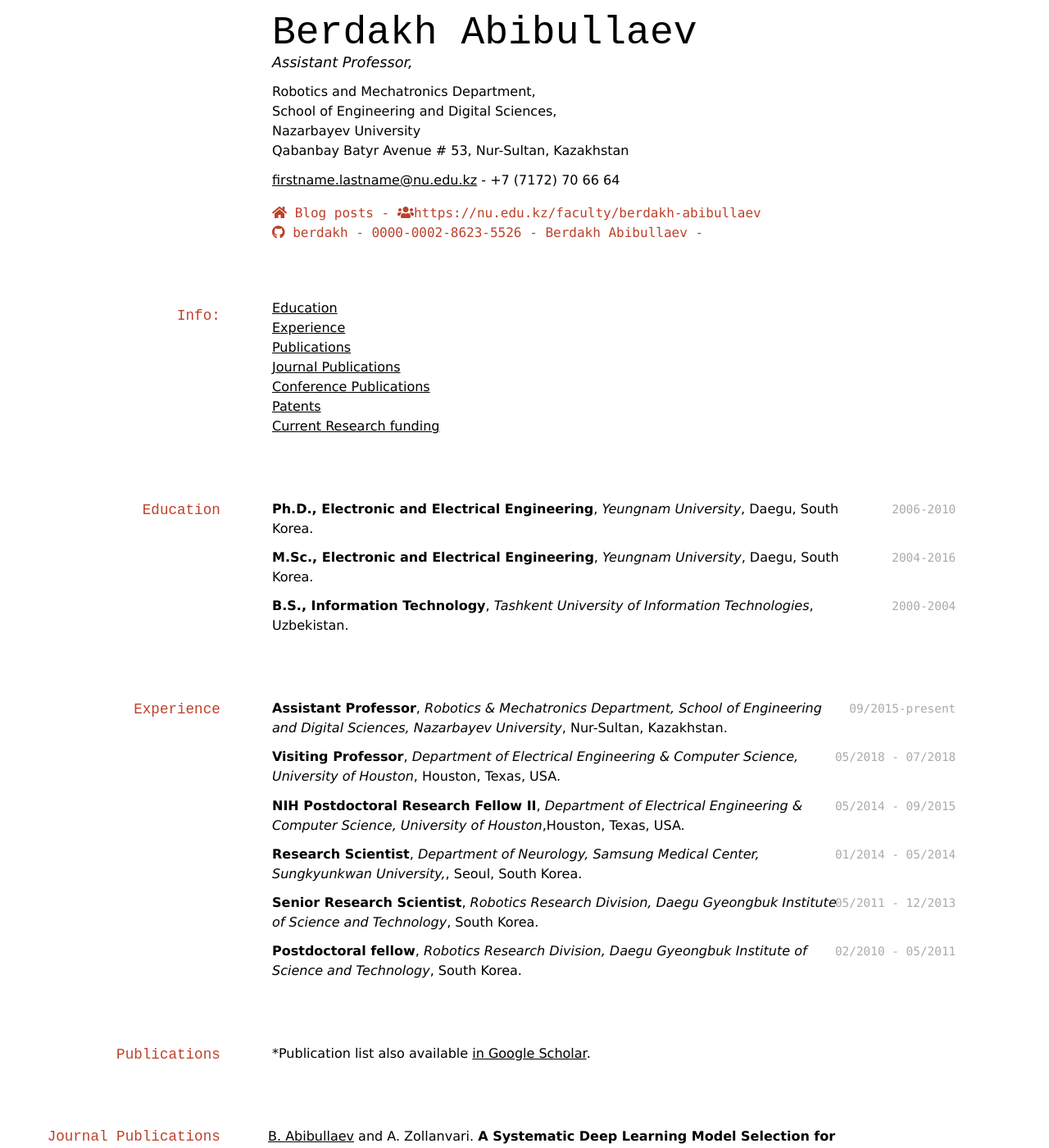
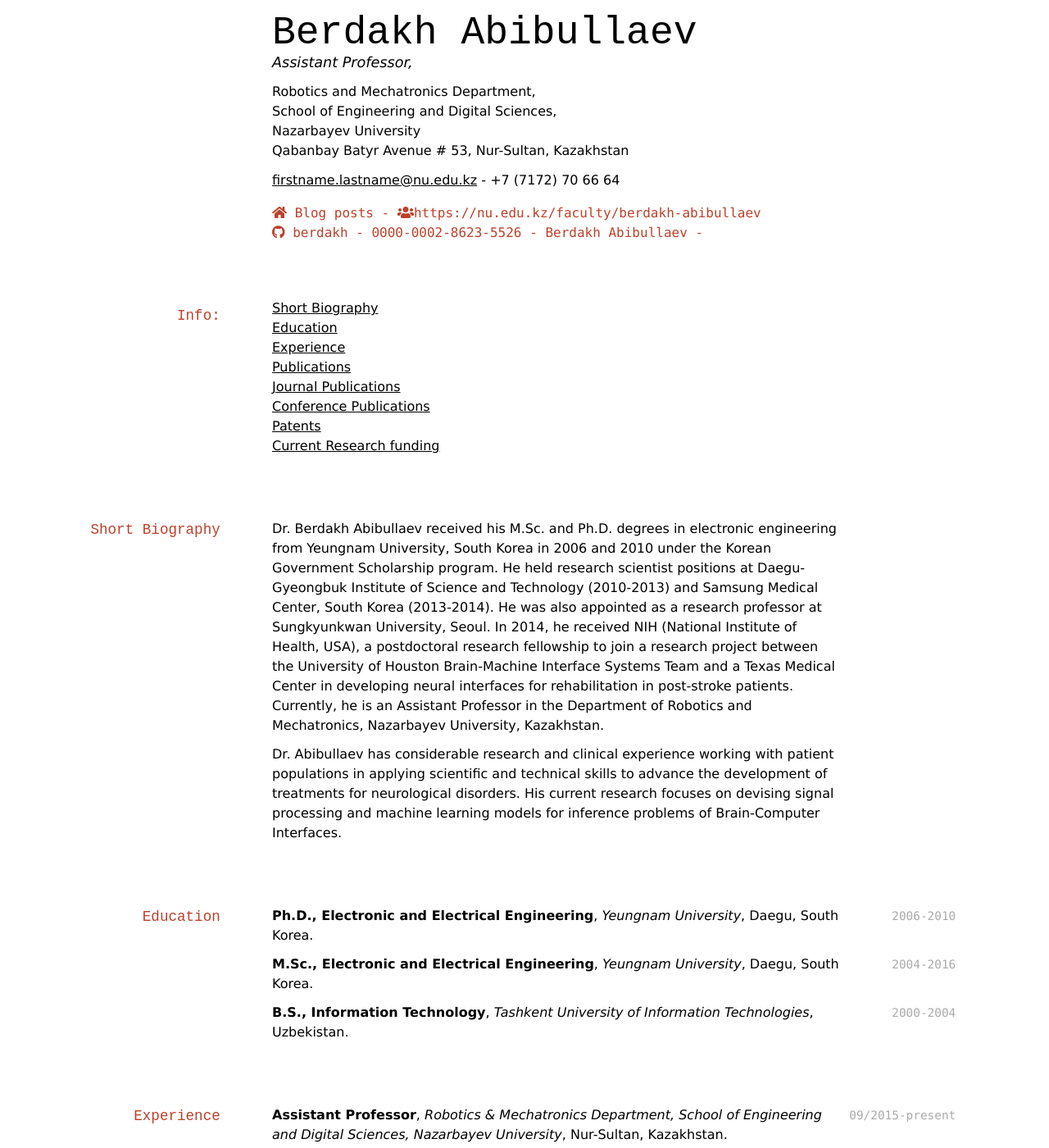
Before and after one commit to berdakh/berdakh.github.io, a Jekyll site: the page built from index.md, in a window 1280 px wide and 1400 px high. Shown: the whole window at 82% size. Built offline with Jekyll 4.4.1, drawn with Linux system fonts in a browser that asks for light colours; nearby versions of some CDN libraries; a style sheet for code colours, icons or effects is not loaded.

Commit message:
Update index.md

```diff
--- a/index.md
+++ b/index.md
@@ -20,15 +20,23 @@
   <a href="https://www.researchgate.net/profile/Berdakh-Abibullaev"><i class="ai ai-researchgate"></i>Berdakh Abibullaev</a> -
 </div>
 
-
 ## Info:
+  - [Short Biography](#short-biography)
   - [Education](#education)
   - [Experience](#experience)
   - [Publications](#publications)
   - [Journal Publications](#journal-publications)
   - [Conference Publications](#conference-publications)
   - [Patents](#patents)
-  - [Current Research funding](#Current-Grants-and-funding)
+  - [Current Research funding](#current-grants-and-funding)
+
+
+## Short Biography
+
+Dr. Berdakh Abibullaev received his M.Sc. and Ph.D. degrees in electronic engineering from Yeungnam University, South Korea in 2006  and 2010 under the Korean Government Scholarship program. He held research scientist positions at Daegu-Gyeongbuk Institute of Science and Technology (2010-2013) and Samsung Medical Center, South Korea (2013-2014). He was also appointed as a research professor at Sungkyunkwan University, Seoul. In 2014, he received NIH (National Institute of Health, USA), a postdoctoral research fellowship to join a research project between the University of Houston Brain-Machine Interface Systems Team and a Texas Medical Center in developing neural interfaces for rehabilitation in post-stroke patients. Currently, he is an Assistant Professor in the Department of Robotics and Mechatronics, Nazarbayev University, Kazakhstan.
+
+Dr. Abibullaev has considerable research and clinical experience working with patient populations in applying scientific and technical skills to advance the development of treatments for neurological disorders. His current research focuses on devising signal processing and machine learning models for inference problems of Brain-Computer Interfaces.
+
 
 ## Education
 
@@ -329,6 +337,7 @@
 
 1. J. An, S.H. Jin, S.H. Lee,  <u>B. Abibullaev</u>, J.I. Moon , J.H. Ahn and G.H. Jang. **Combining Brain Signals and Functional Electrostimulation Self-Directed Rehabilitation Method**, Patent Registration Number: 101501524000, 05.03.2015. South Korea, [>> Link <<](http://eng.kipris.or.kr/).
 
+
 ## Current Grants and funding
 
 *Funding includes only amounts over 40000 USD*
@@ -367,6 +376,8 @@
 ## Service to the Scientific Community
 -->
 
+<br/>
+<br/>
 
 
-- [BACK](#Berdakh-Abibullaev)
+[Back](#berdakh-abibullaev)
```
